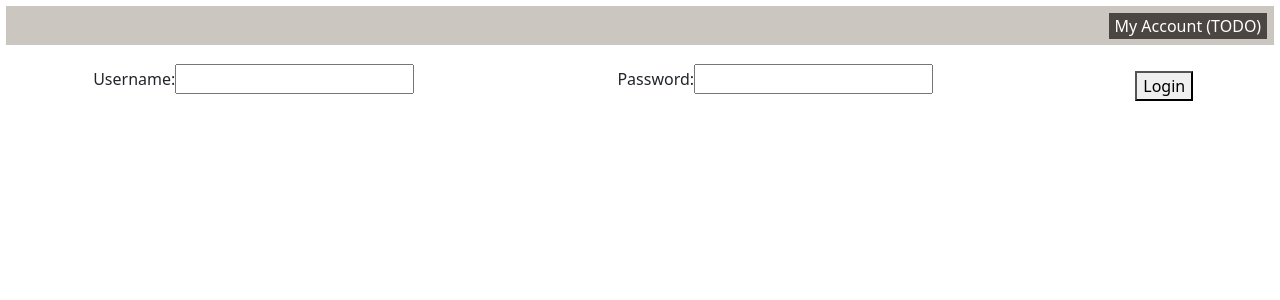
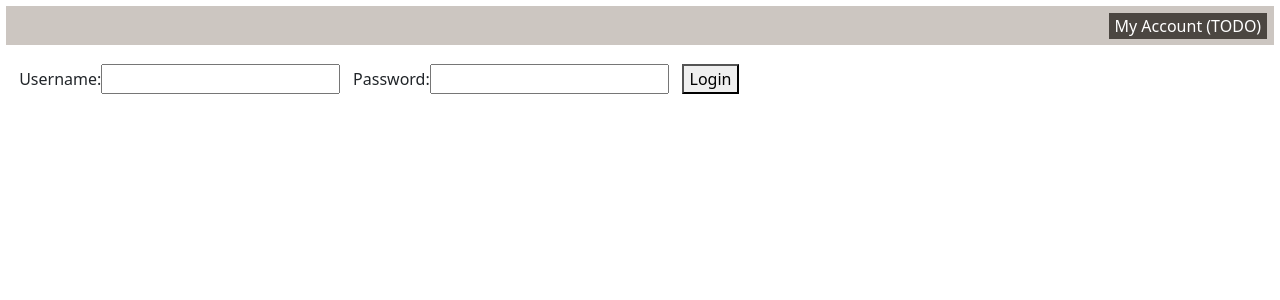
Before and after one commit to RalfTischer/product-backlog-react-ui, a React (Create React App) app: page / in a window 1280 px wide. Shown: the top 300 px of the page. Built offline with nearby package versions, Linux system fonts and the light colour scheme.

Commit message:
Fix login format: <form class=login-bar>

```diff
--- a/src/components/Login.jsx
+++ b/src/components/Login.jsx
@@ -49,15 +49,21 @@ const Login = ({  db,
 
   return (
     <form className="login-bar" onSubmit={handleSubmit}>
-      <label className="login-cell">
+      <div className="login-cell">
+        <label>
           Username:
           <input type="text" value={username} onChange={(e) => setUsername(e.target.value)} />
         </label>
-      <label className="login-cell">
+      </div>
+      <div className="login-cell">
+        <label>
           Password:
           <input type="password" value={password} onChange={(e) => setPassword(e.target.value)} />
         </label>
+      </div>
+      <div className="login-cell">
         <button type="submit">Login</button>
+        </div>
     </form>
   );
 }
--- a/src/styles.css
+++ b/src/styles.css
@@ -37,16 +37,15 @@ html {
 .login-bar {
   display: flex;
   flex-direction: row;
-  align-items: flex-end;
-  justify-content: space-around;
+  flex-wrap: wrap;
+  justify-content: baseline;
+  align-content: space-between;
   margin: 0.4rem;
   padding: 0.4rem;
   width: calc(100% - 0.8rem);
-  width: 200pxs;
 }
 
 .login-cell {
-  width: 30%;
   padding: 0.4rem;
 }
 
```
Lines whose indentation alone changed are shown as unchanged.
